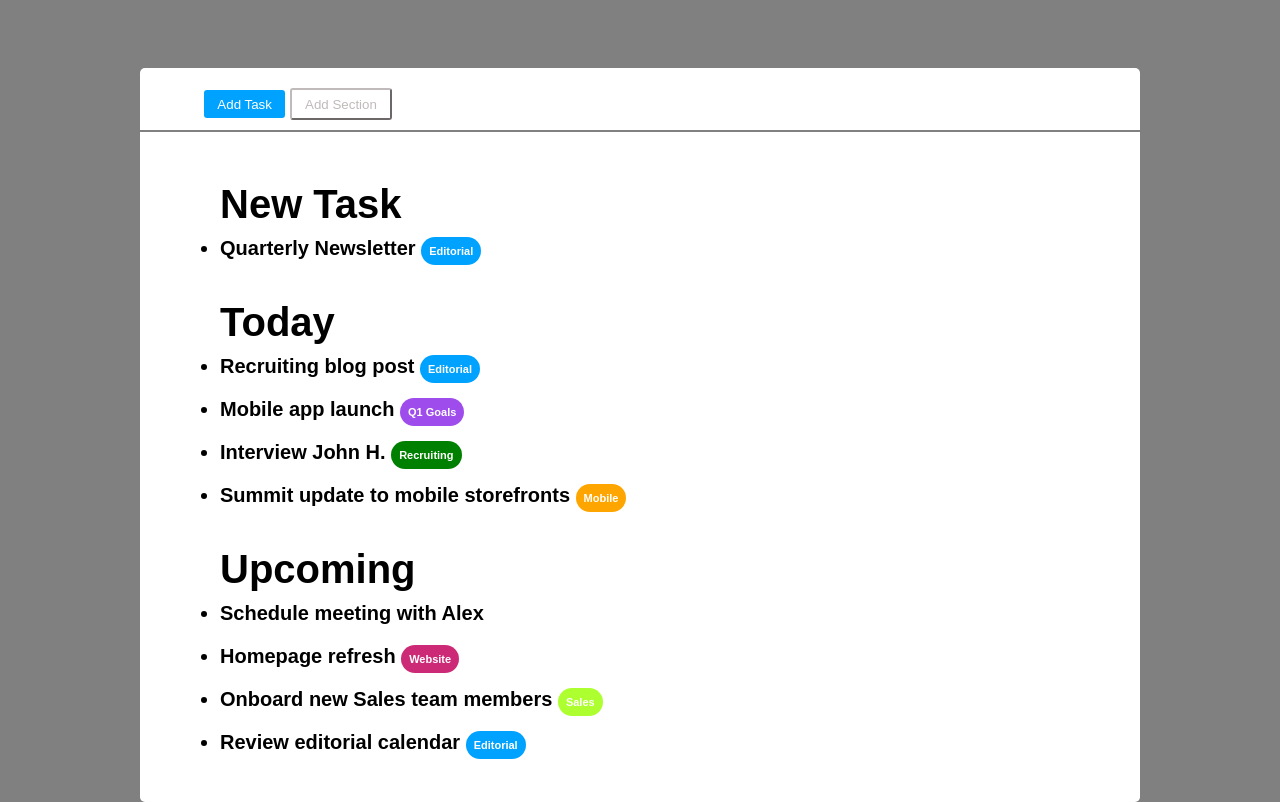
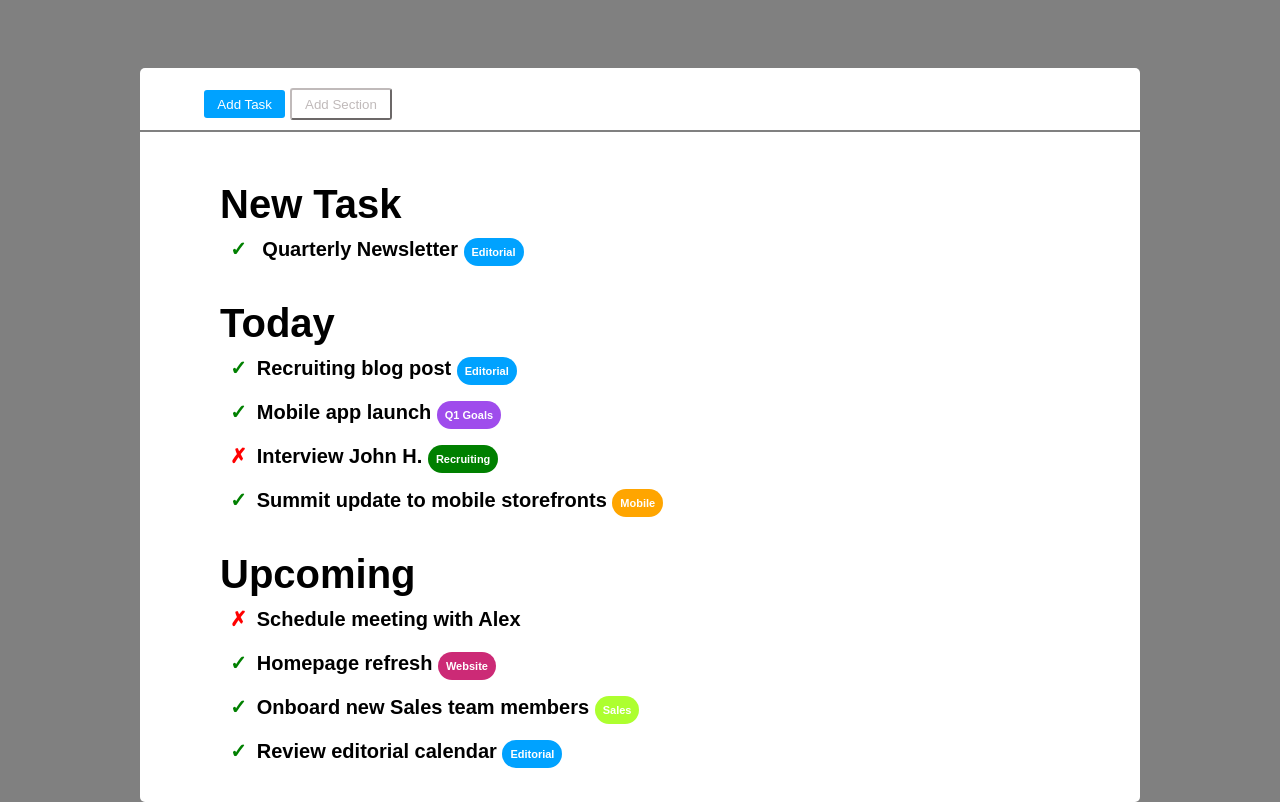
Before and after one commit to LorenzoParis1996/html-css-toboolist, a plain HTML site: page index.html in a window 1280 px wide. Shown: the part 104-906 px from the top of the page. Drawn offline with Linux system fonts and the light colour scheme.

Commit message:
aggiunte croci e spunte

```diff
--- a/css/style.css
+++ b/css/style.css
@@ -80,6 +80,19 @@ li {
     font-size: 20px;
     padding-top: 10px;
     padding-bottom: 10px;
+    list-style: none;
+}
+
+li:before {
+    content: "\2713";
+    padding: 0.5em;
+    border-color: green;
+    color: green;
+}
+
+.sub-list:before {
+    content: "\2717";
+    color: red;
 }
 
 #list-1 {
@@ -100,6 +113,10 @@ span {
     color: white;
     border-radius: 15px;
     padding: 8px;
+}
+
+.check-mark {
+    color: green;
 }
 
 .editorial {
--- a/index.html
+++ b/index.html
@@ -33,13 +33,13 @@
                     Today
                     <li>Recruiting blog post <span class="editorial">Editorial</span></li>
                     <li>Mobile app launch <span id="q1goals">Q1 Goals</span></li>
-                    <li>Interview John H. <span id="recruiting">Recruiting</span></li>
+                    <li class="sub-list">Interview John H. <span id="recruiting">Recruiting</span></li>
                     <li>Summit update to mobile storefronts <span id="mobile">Mobile</span></li>
                 </ul>
 
                 <ul id="list-3" class="list-title">
                     Upcoming
-                    <li>Schedule meeting with Alex</li>
+                    <li class="sub-list">Schedule meeting with Alex</li>
                     <li>Homepage refresh <span id="website">Website</span></li>
                     <li>Onboard new Sales team members <span id="sales">Sales</span></li>
                     <li>Review editorial calendar <span class="editorial">Editorial</span></li>
```
